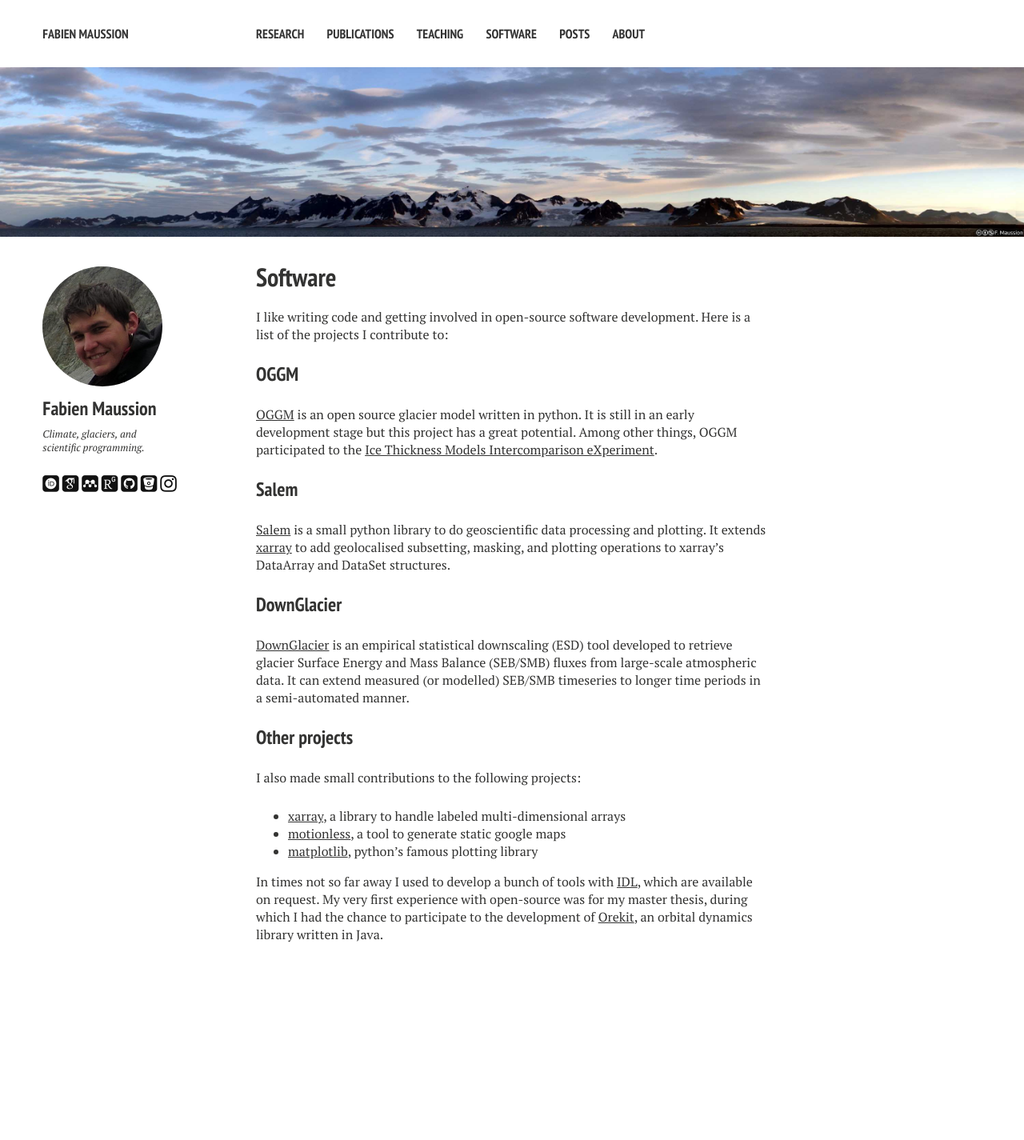
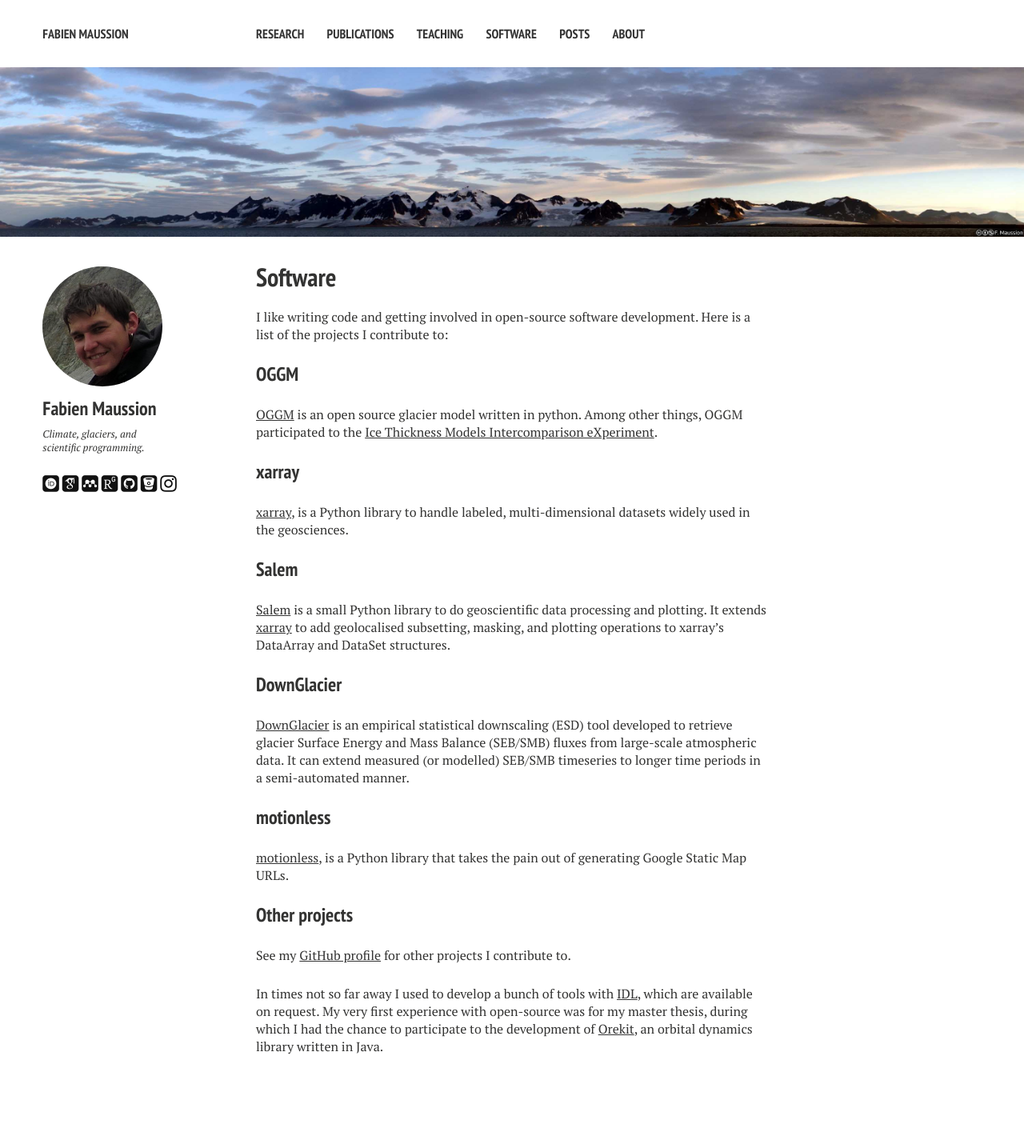
Before and after one commit to fmaussion/fmaussion.github.io, a Jekyll site: the page built from software/index.md, in a window 1280 px wide. Shown: the whole page at 80% size. Built offline with Jekyll 4.4.1, drawn with Linux system fonts in a browser that asks for light colours; nearby versions of some CDN libraries; some web fonts are replaced; library files that are not in the unit come from our copies; before the commit the page ends 1285 px from its top, so only the background shows below that.

```diff
--- a/software/index.md
+++ b/software/index.md
@@ -11,13 +11,17 @@ Here is a list of the projects I contribute to:
 ### OGGM
 
 [OGGM](https://github.com/OGGM/oggm) is an open source glacier model written
-in python. It is still in an early development stage but this project has a
-great potential. Among other things, OGGM participated to the
+in python. Among other things, OGGM participated to the
 [Ice Thickness Models Intercomparison eXperiment](http://fabienmaussion.info/2016/06/18/itmix-experiment-phase1/).
+
+### xarray
+
+[xarray](http://xarray.pydata.org), is a Python library to handle labeled,
+multi-dimensional datasets widely used in the geosciences.
 
 ### Salem
 
-[Salem](http://salem.readthedocs.io/en/stable/) is a small python library to do
+[Salem](http://salem.readthedocs.io/en/stable/) is a small Python library to do
 geoscientific data processing and plotting. It extends
 [xarray](https://github.com/pydata/xarray) to add
 geolocalised subsetting, masking, and plotting operations to xarray’s
@@ -31,13 +35,14 @@ Energy and Mass Balance (SEB/SMB) fluxes from large-scale atmospheric data.
 It can extend measured (or modelled) SEB/SMB timeseries
 to longer time periods in a semi-automated manner.
 
+### motionless
+
+[motionless](https://github.com/ryancox/motionless), is a Python library that
+takes the pain out of generating Google Static Map URLs.
+
 ### Other projects
 
-I also made small contributions to the following projects:
-
-- [xarray](https://github.com/pydata/xarray), a library to handle labeled multi-dimensional arrays
-- [motionless](https://github.com/ryancox/motionless), a tool to generate static google maps
-- [matplotlib](https://github.com/matplotlib/matplotlib), python's famous plotting library
+See my [GitHub profile](https://github.com/fmaussion) for other projects I contribute to.
 
 In times not so far away I used to develop a bunch of tools with
 [IDL](https://en.wikipedia.org/wiki/IDL_%28programming_language%29), which are
```
Also changed, not shown: teaching/index.md (+7 -6 lines), teaching/theses.md (+6 -4 lines).
